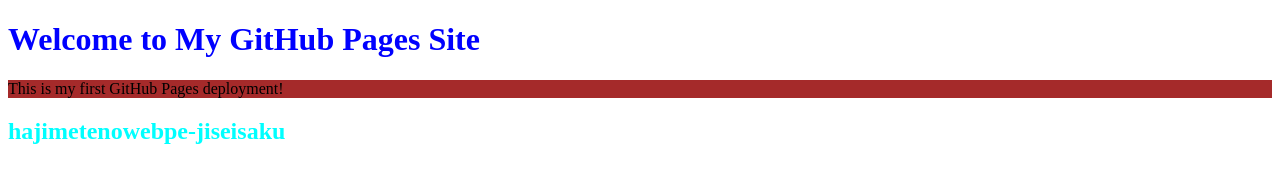
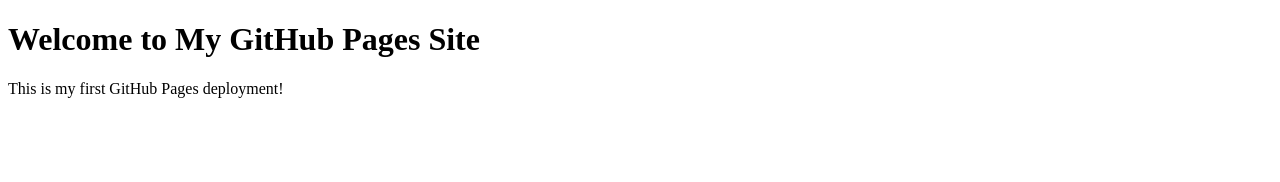
Before and after one commit to soutafukudasoccer-sketch/my-first-web-app, a plain HTML site: page index.html in a window 1280 px wide. Drawn offline with Linux system fonts and the light colour scheme.

Commit message:
Add files via upload

```diff
--- a/index.html
+++ b/index.html
@@ -6,8 +6,7 @@
     <title>My GitHub Pages Site</title>
 </head>
 <body>
-    <h1 style="color: blue;"h1 style="font-size: larger;">Welcome to My GitHub Pages Site</h1>
-    <p style="background-color: brown;">This is my first GitHub Pages deployment!</p>
-    <h2 style="color: aqua;">hajimetenowebpe-jiseisaku</h2>
+    <h1>Welcome to My GitHub Pages Site</h1>
+    <p>This is my first GitHub Pages deployment!</p>
 </body>
 </html>
```
